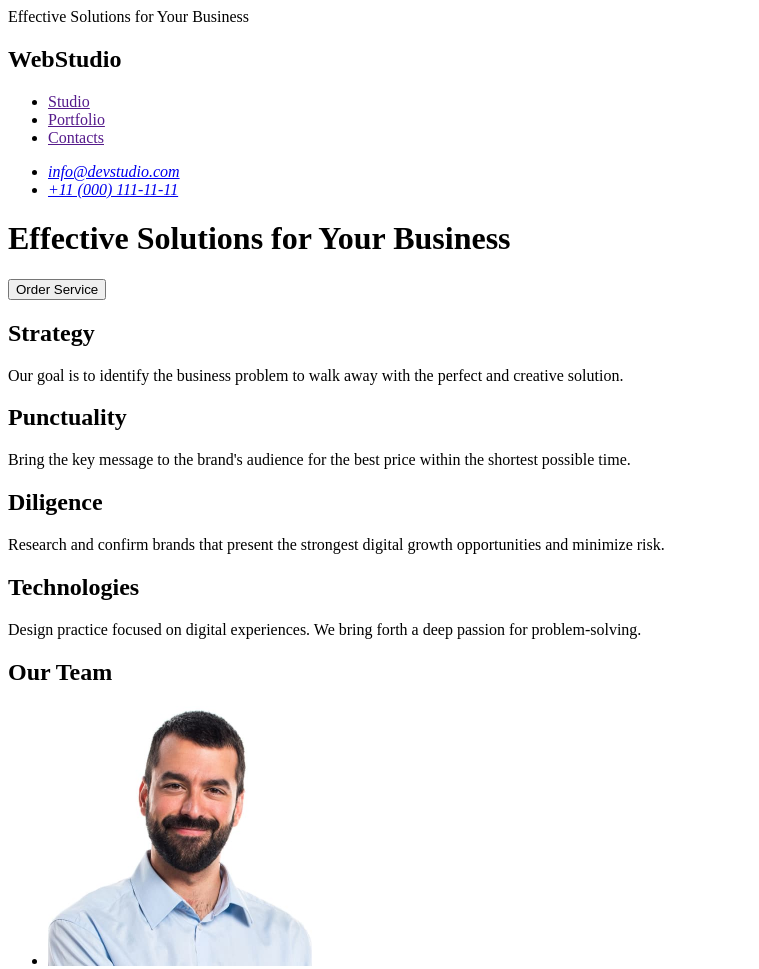
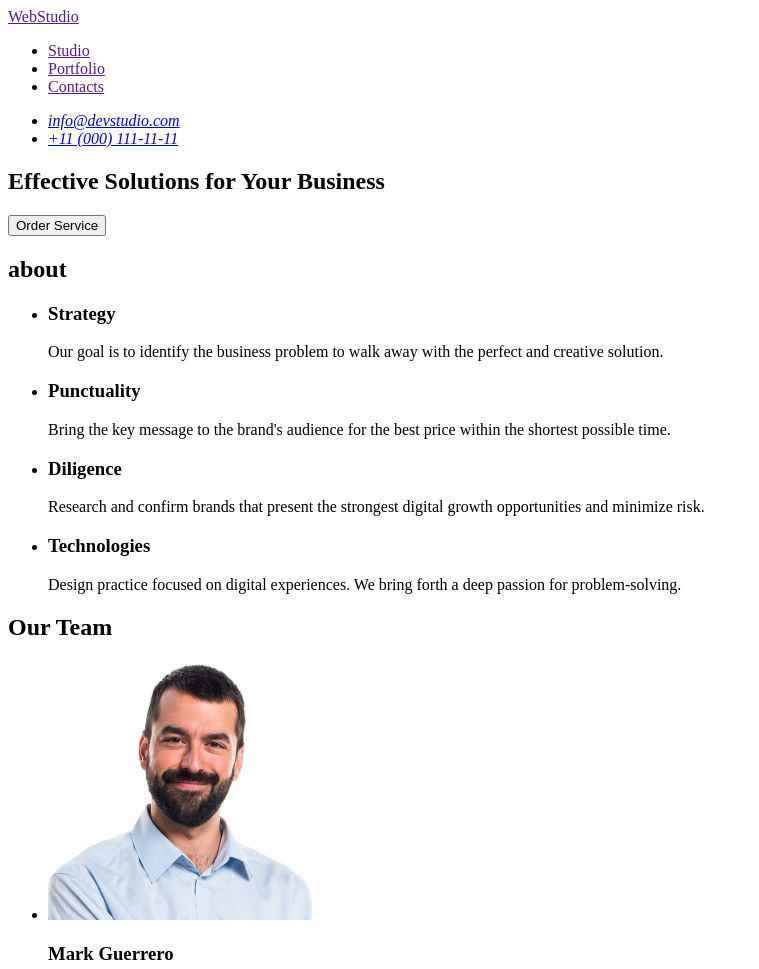
Before and after one commit to TatianaBariakhtar/goit-markup-hw-01, a plain HTML site: page index.html in a window 1280 px wide. Shown: the top 969 px of the page, without its empty margins (0-759 px from the left). Drawn offline with Linux system fonts and the light colour scheme.

Commit message:
add index file

```diff
--- a/index.html
+++ b/index.html
@@ -6,16 +6,15 @@
     for Your Business"/>
     <title>WebStudio</title>
 </head>
-<main>Effective Solutions for Your Business</main>
 
-    <body>
+ <body>
+
     <header>
-
-                <h2>WebStudio</h2>
+        <nav>
+           <a href="">WebStudio</a>
                 <a href="./index.html">
                 </a>
-                <nav>
-                <ul>
+        <ul>
                     <li>
                         <a href="">Studio</a>
                     </li>
@@ -39,25 +38,35 @@
                 </li>
              </ul>
             </address>
-                <h1>Effective Solutions for Your Business</h1>
+            </header>
+                <main>
+                    <section>
+                        <h1>Effective Solutions for Your Business</h1>
              <button type="button">Order Service</button>
-                <section>
-                    <h2>Strategy</h2>
+            </section>
+                  <section>
+                    <h2>about</h2>
+                    <ul>
+                        <li>
+                    <h3>Strategy</h3>
                     <p>Our goal is to identify the business
                         problem to walk away with the perfect and creative solution. </p>
-                </section>
-                <section>
-                    <h2>Punctuality</h2>
+                    </li>
+                    <li>
+                        <h3>Punctuality</h3>
                     <p>Bring the key message to the brand's audience for the best price within the shortest possible time.</p>
-                </section>
-                <section>
-                    <h2>Diligence</h2>
+                </li>
+                <li>
+                 <h3>Diligence</h3>
                     <p>Research and confirm brands that present the strongest digital growth opportunities and minimize risk.</p>
-                </section>
-                <section>
-                    <h2>Technologies</h2>
+                </li>
+                <li>
+                    <h3>Technologies</h3>
                     <p>Design practice focused on digital experiences. We bring forth a deep passion for problem-solving.</p>
-                </section>
+                </li>
+            </ul>
+        </section>
+        <section>
              <h2>Our Team</h2>
              <ul>
                 <li>
@@ -103,11 +112,11 @@
                         <p>UI Designer</p>
                     </li>
                 </ul>
-    </header>
+            </section>
 </body>
 
 <footer>
-    <h3>WebStudio</h3>
+    <a href="./index.html">WebStudio></a>
     <p>Increase the flow of customers and sales for your business with digital marketing & growth solutions.</p>
 </footer>
 </html>
```
